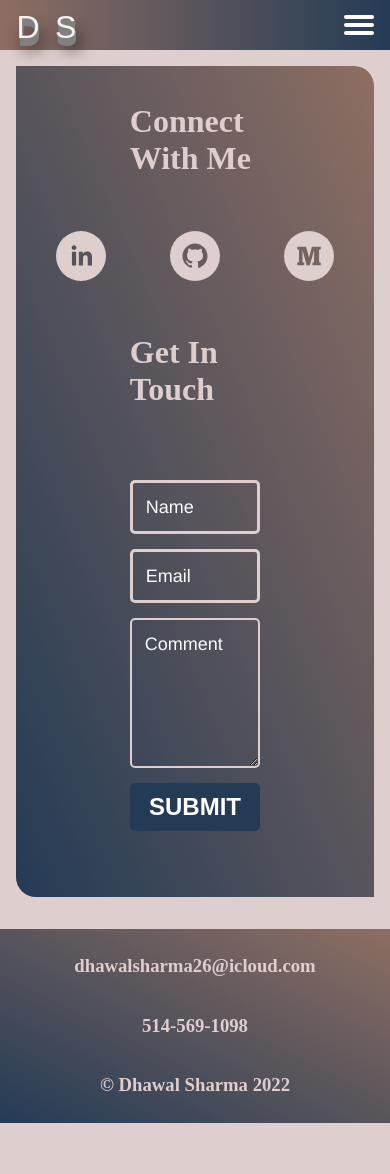
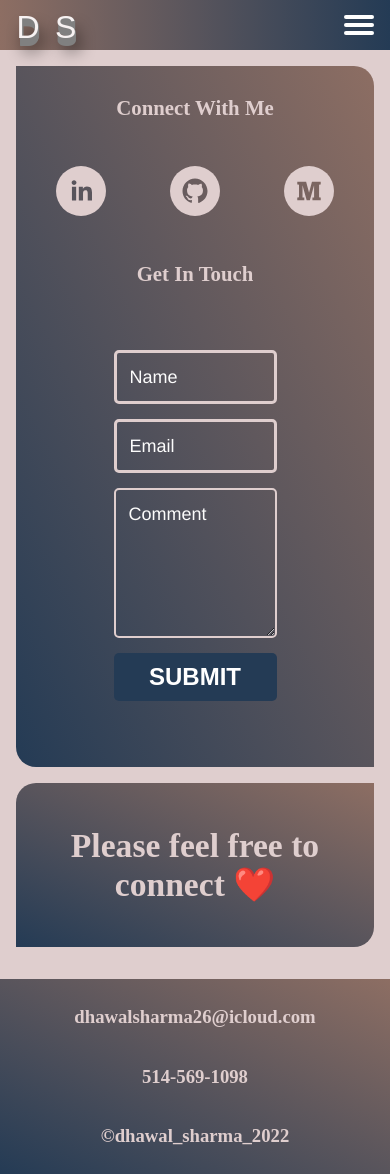
Before and after one commit to SDhawal/portfolio, a React (Create React App) app: page /contact in a window 390 px wide. Before the commit the page ends 1123 px from the top, so only its background shows below. Built offline with nearby package versions, Linux system fonts and the light colour scheme.

Commit message:
ready to deploy version 1.0

```diff
--- a/src/AboutMe.js
+++ b/src/AboutMe.js
@@ -7,19 +7,21 @@ function AboutMe(){
            <NavBar/>
 
             <div className='content-container'>
-            <p>I am a Computer Science engineer with hands-on experience. During my bachelor's I got exposed to
-                numerous programming technologies among which I found Flutter, Java, JavaScript, and HTML-CSS most appealing. I also made projects like Cylinder weight data analyzer, Shopping
-                website using JavaScript, HTML and CSS.</p>
-            <p> I expanded my horizons in these arenas by doing a
-                Post Graduate Diploma from ISI College Montreal. There I took part in many projects like
-                Dating Application, photo sharing application and made individual projects like Pet’s daily care
-                application and Weather forecast application. Working on these projects I have developed the
-                confidence to do presentations and work in teams.</p>
+            <p>Engineer in computer science with practical experience. I was introduced to several
+                different programming languages and frameworks during my bachelor's degree,
+                but Flutter, Java, JavaScript, and HTML-CSS stood out as my favourites.
+                I also used JavaScript, HTML, and CSS to create applications like a shopping website and a cylinder weight data analyzer.</p>
+            <p> Through the completion of a Post Graduate Diploma at ISI College Montreal,
+                 I broadened my horizons in these fields. There, I participated in a variety
+                 of projects like dating applications and photo-sharing websites, as well as
+                 created my own projects like a daily pet care app and a weather forecast app.
+                  As a result of working on these initiatives, I now feel comfortable giving
+                  presentations and collaborating with others.</p>
             </div>
             <div className='timeline-conatiner'>
                 <h2>Education</h2>
                 <p className='timeline-p'><b>Institut supérieur d'informatique (ISI),</b> <br/>Attestation of College
-Studies, <br/> Montral, QC. <br/> Feb 2021 - Present</p>
+Studies, <br/> Montreal, QC. <br/> Feb 2021 - Present</p>
                 <p className='timeline-p'><b>Lovely Professional University,</b> <br/>Computer Science Engineering, <br/> Punjab, India. <br/> Jul 2016 - Jul 2020</p>
                 <p className='timeline-p'><b>Sarvodaya Sr Secondary High School,</b> <br/>Higher Secondary Education, <br/> Rajasthan, India. <br/> 2014 - 2016</p>
                 <p className='timeline-p'><b>Delhi Public School,</b> <br/>Secondary Education, <br/> Madhya Pradesh, India. <br/>  ~ 2014</p>
--- a/src/Contact.js
+++ b/src/Contact.js
@@ -24,13 +24,16 @@ function Contact(){
                 <h1>Get In Touch</h1>
                 {/* forms */}
                 <form method="post" action="https://formspree.io/f/mpznwjdn">
-                <input name="name" type="text" class="feedback-input" placeholder="Name" required />
-                <input name="email" type="text" class="feedback-input" placeholder="Email" required />
-                <textarea name="text" class="feedback-input" placeholder="Comment" required ></textarea>
+                <input name="name" type="text" className="feedback-input" placeholder="Name" required />
+                <input name="email" type="text" className="feedback-input" placeholder="Email" required />
+                <textarea name="text" className="feedback-input" placeholder="Comment" required ></textarea>
                 <input type="submit" value="SUBMIT"/>
                 </form>
                </div>
 
+            </div>
+            <div className='box-below'>
+                <h2>Please feel free to connect ❤️ </h2>
             </div>
             <Footer/>
         </div>
--- a/src/Footer.js
+++ b/src/Footer.js
@@ -5,7 +5,7 @@ function Footer(){
         <div className='footer-container'>
             <h3>dhawalsharma26@icloud.com</h3>
             <h3>514-569-1098</h3>
-            <h3>© Dhawal Sharma 2022</h3>
+            <h3>©dhawal_sharma_2022</h3>
         </div>
     )
 }
--- a/src/MainBody.js
+++ b/src/MainBody.js
@@ -20,9 +20,9 @@ function MainBody() {
                     </div>
         </div>
         <div className='brief-card'>
-           <p>As a Computer Science Engineer I have been exposed to many languages and found my interest in Frontend programming,
-            I like to design applications and websites and love to make the user experience more interactiveand simplified.
-            I have worked on numerous project during this time period.
+           <p>As a Computer Science Engineer I have been exposed to many languages and found my interest in Frontend programming.
+           As a Computer Science Engineer I have been exposed to many languages and found my interest in Frontend programming,
+           I like to design applications and websites and love to make the user experience more interactiveand simplified. I have worked on numerous project during this time period.
            </p>
         </div>
         </div>
--- a/src/SoftSkills.js
+++ b/src/SoftSkills.js
@@ -8,7 +8,7 @@ function SoftSkills(){
         {image_source: 'https://github.com/SDhawal/png-image/blob/master/collaborative.png?raw=true',title: "Collaborative",body: 'I love to work in teams adn distribute the work in the team for a project',id:1},
         {image_source: 'https://github.com/SDhawal/png-image/blob/master/creative.png?raw=true',title: 'Creative',body: 'I love to design websites and mobile applications by making sure they are easy to use',id:2},
         {image_source: 'https://github.com/SDhawal/png-image/blob/master/self-motivated.png?raw=true',title: 'Self Motivated',body: 'I believe in the force that pushes me forward to keep going on.',id:3},
-        {image_source: 'https://github.com/SDhawal/png-image/blob/master/supportive.png?raw=true',title: 'Supportive',body: 'No one is perfect in all fields, I believe in this and I am always down to learn skills from other people and help them to the fullest whenevery they want',id:4},
+        {image_source: 'https://github.com/SDhawal/png-image/blob/master/supportive.png?raw=true',title: 'Supportive',body: "I feel that no one is perfect in all areas, so I'm always willing to pick up new skills from others and lend a hand whenever they need it.",id:4},
 
     ]);
     return(
--- a/src/index.css
+++ b/src/index.css
@@ -476,10 +476,12 @@ h2 {
   display: flex;
   flex-direction: row;
   justify-content: space-around;
+  flex-wrap: wrap;
 }
 .softskill-card{
   max-width: 20rem;
   /* border: 1px solid #fff; */
+  margin-top: 1rem;
   padding-left: 0.5rem;
   display: flex;
   flex-direction: column;
@@ -490,6 +492,11 @@ h2 {
 .softskill-image img {
   max-width: 9rem;
 }
+/* @media (max-width: 700px){
+  .softskill-parent{
+    flex-direction: column;
+  }
+} */
 /*--------------------------------------- This part is for contact.js ------------------------*/
 .contact-parent {
   display: flex;
@@ -504,11 +511,25 @@ h2 {
   border-bottom-left-radius: 20px;
 
 }
-
+.box-below{
+  display: flex;
+  flex-direction: row;
+  justify-content: space-around;
+  align-items: center;
+  background: linear-gradient(to left bottom, #8D6E63, #243b55);
+  padding: 1rem;
+  margin: 1rem;
+  border-top-left-radius: 20px;
+  border-bottom-right-radius: 20px;
+}
+.box-below h2{
+  color: #dfcece;
+  font-size: 2.1rem;
+}
 .contact-left-card {
   display: flex;
   flex-direction: column;
-  max-width: 40%;
+  max-width: 50%;
   align-items: center;
 }
 
@@ -522,7 +543,7 @@ h2 {
 }
 
 .contact-right-card {
-  max-width: 40%;
+  max-width: 50%;
   display: flex;
   flex-direction: column;
   align-items: center;
@@ -596,6 +617,9 @@ textarea::placeholder {
 @media (max-width: 700px) {
   .contact-parent {
     flex-direction: column;
+  }
+  .contact-parent h1{
+    font-size: 1.3rem;
   }
   .icon-container{
     flex-direction: row;
```
